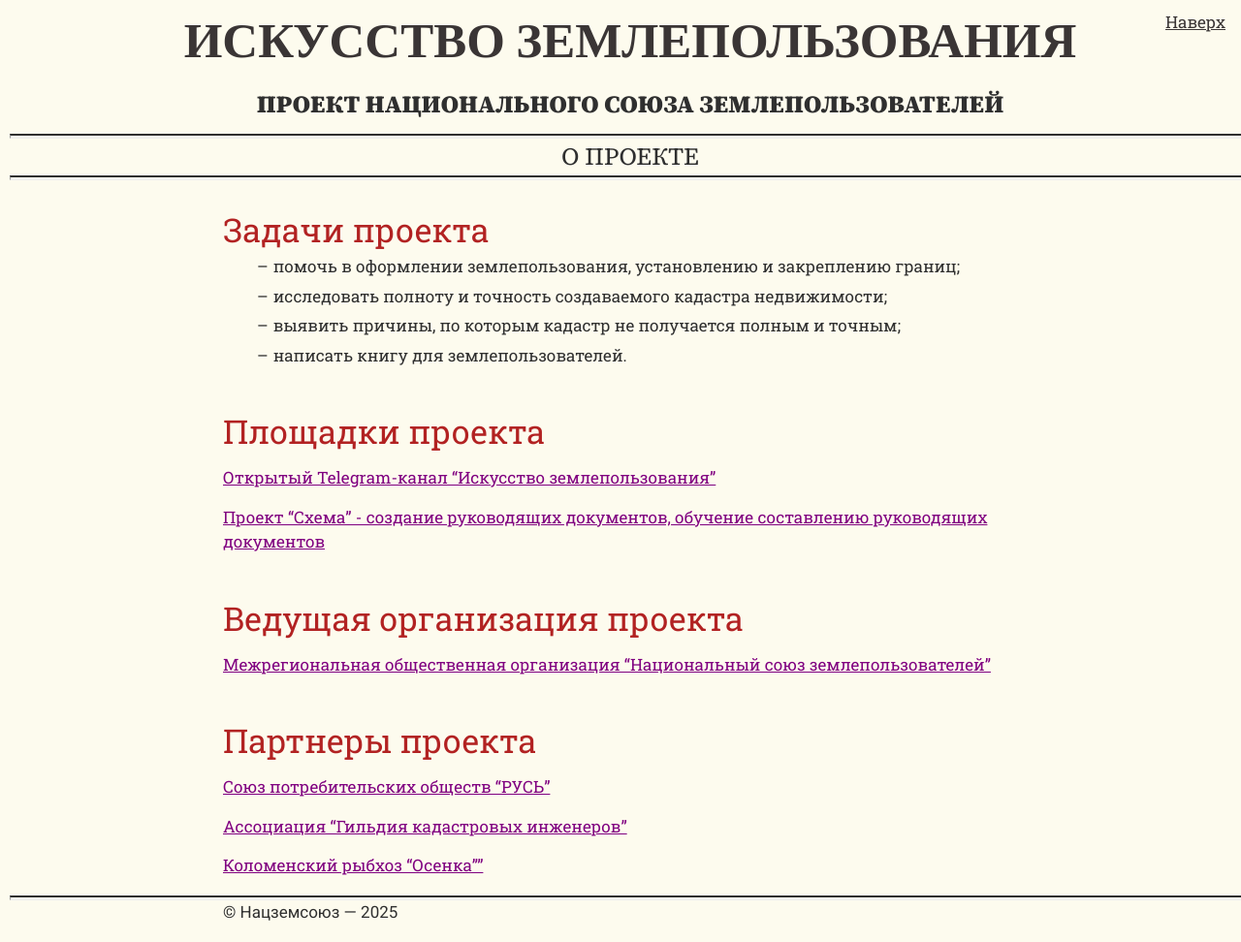
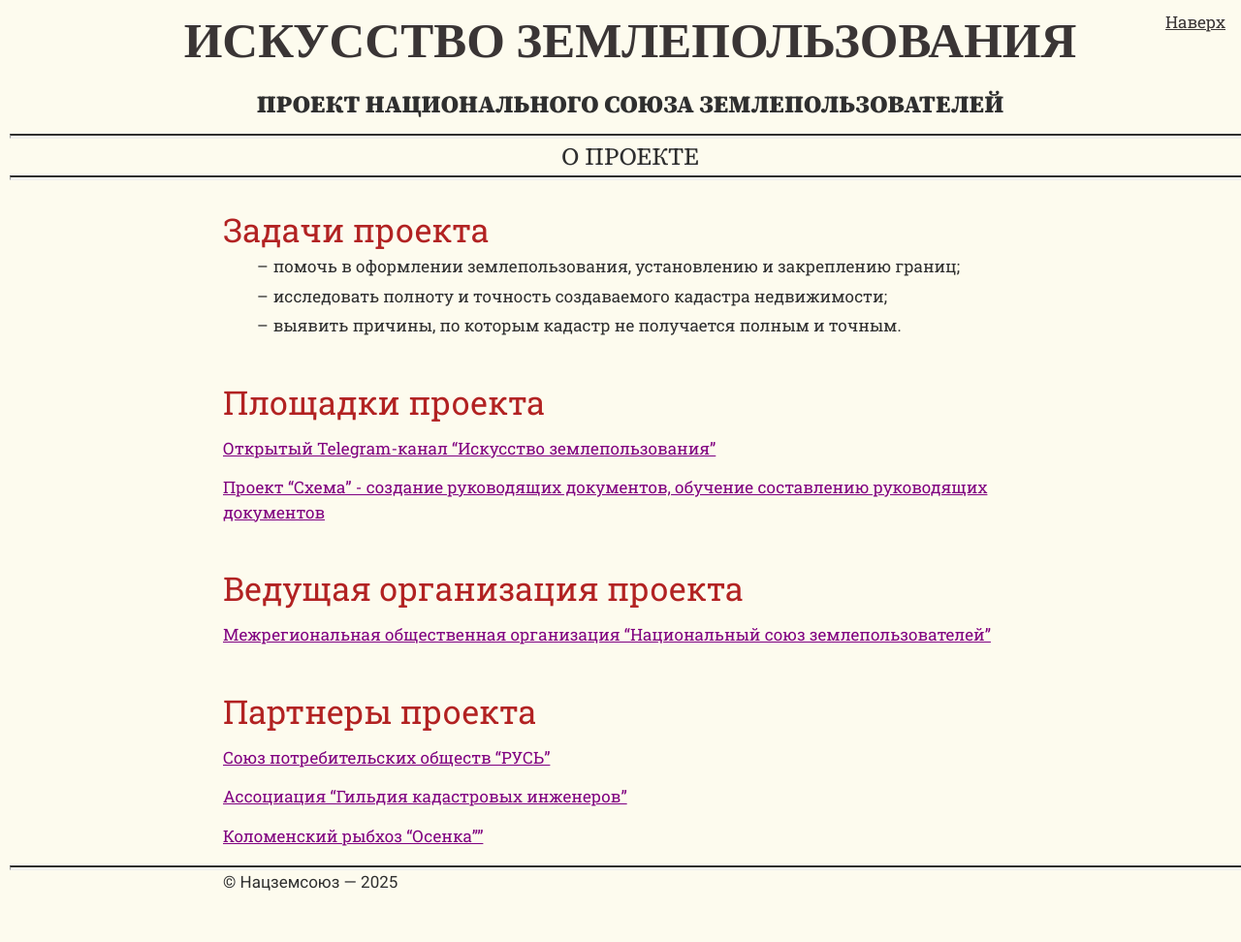
Before and after one commit to SergSi/land-use-art, a Jekyll site: the page built from _info/1-about.md, in a window 1280 px wide and 972 px high. Shown: the whole window at 97% size. Built offline with Jekyll 4.4.1, drawn with Linux system fonts in a browser that asks for light colours; some web fonts are replaced.

Commit message:
Update 1-about.md

```diff
--- a/_info/1-about.md
+++ b/_info/1-about.md
@@ -11,8 +11,7 @@ permalink: /about/
 
 - помочь в оформлении землепользования, установлению и закреплению границ;
 - исследовать полноту и точность создаваемого кадастра недвижимости;
-- выявить причины, по которым кадастр не получается полным и точным;
-- написать книгу для землепользователей.
+- выявить причины, по которым кадастр не получается полным и точным.
 
 # Площадки проекта
 
```
